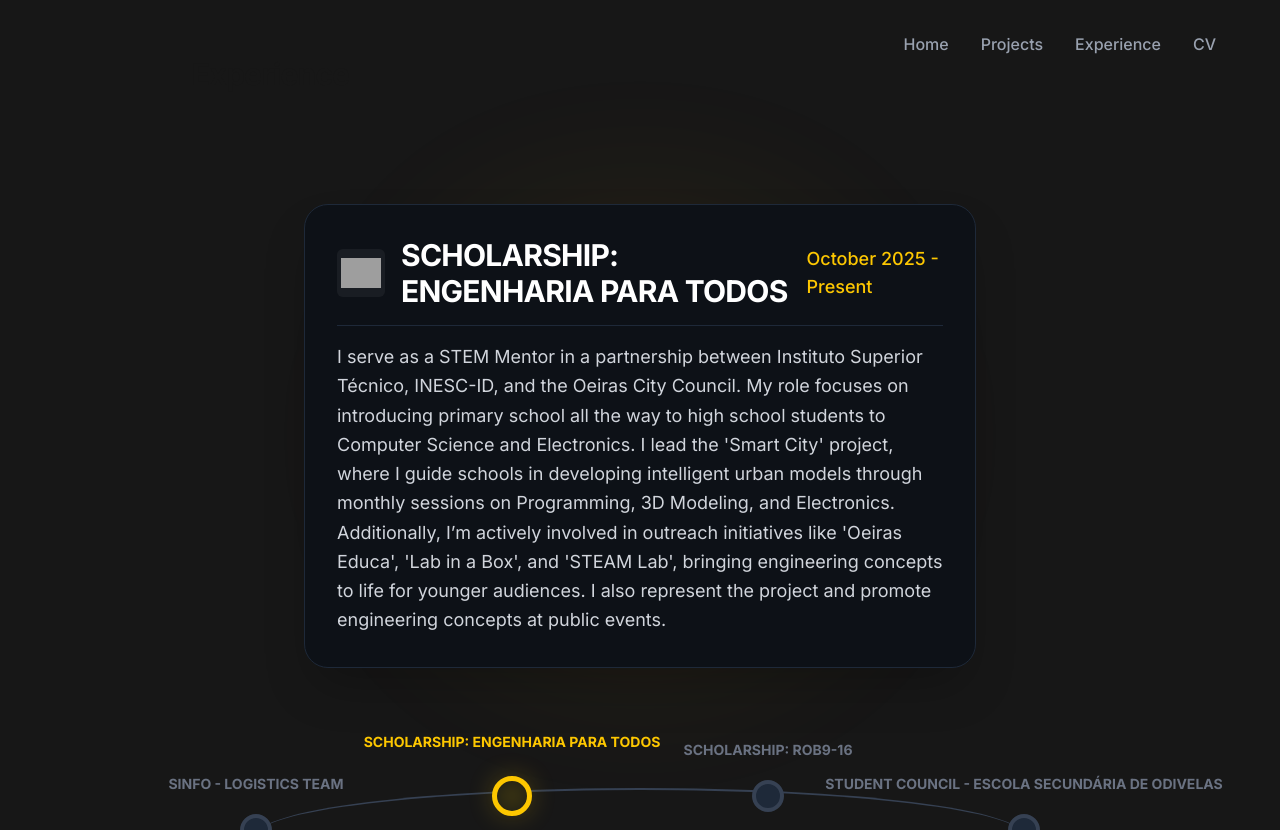
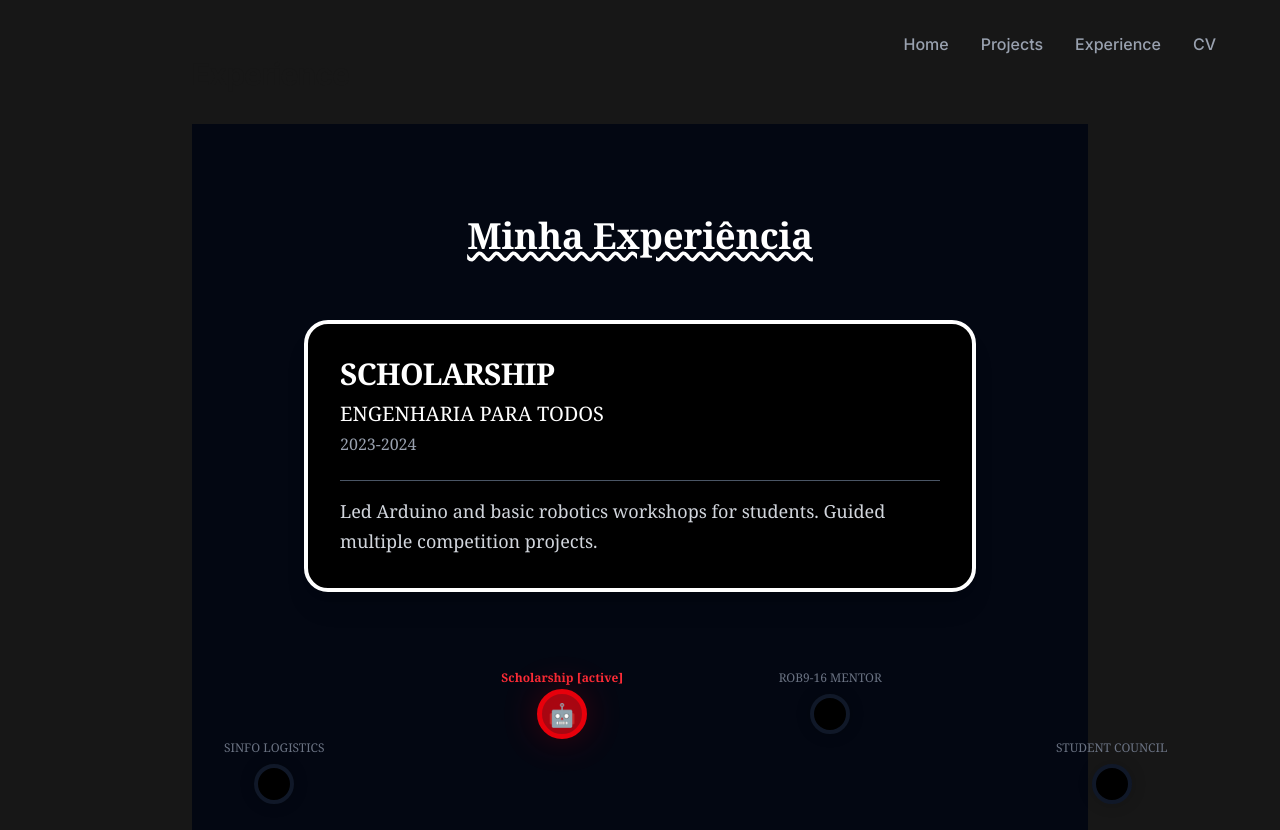
Before and after one commit to marques-jpg/marques-portfolio, a Next.js app: page /experience in a window 1280 px wide. Shown: the top 830 px of the page. Built offline with nearby package versions, Linux system fonts and the light colour scheme; grey boxes are pictures that could not be loaded.

Commit message:
atualização logos 2

```diff
--- a/components/Experience.tsx
+++ b/components/Experience.tsx
@@ -1,127 +1,135 @@
-"use client";
+"use client"; // Obrigatório para usar cliques e estado no Next.js (App Router)
 
 import { useState } from 'react';
 
+// Dados da tua experiência organizados num array para ser fácil de manter!
 const experiences = [
   {
     id: 1,
-    title: "SINFO - LOGISTICS TEAM",
-    logo: "/logos/sinfo.png", // Certifica-te que este ficheiro existe na pasta public/logos/
-    year: "May 2025 - Present",
-    description: "Biggest free tech conference in Portugal. Tasked with Logistics :Venue design, technical setup, and onsite coordination.",
+    title: "SINFO LOGISTICS",
+    nodeLabel: "SINFO LOGISTICS",
+    name: "Guilherme Marques",
+    year: "2023-2024",
+    description: "Managed logistics and volunteer teams for a large-scale university tech event.",
+    icon: "🤖" // Ícone do ponto ativo
   },
   {
     id: 2,
-    title: "SCHOLARSHIP: ENGENHARIA PARA TODOS",
-    logo: "/logos/ept.svg", // Usa o logo do IST ou outro à tua escolha
-    year: "October 2025 - Present",
-    description: "I serve as a STEM Mentor in a partnership between Instituto Superior Técnico, INESC-ID, and the Oeiras City Council. My role focuses on introducing primary school all the way to high school students to Computer Science and Electronics. I lead the 'Smart City' project, where I guide schools in developing intelligent urban models through monthly sessions on Programming, 3D Modeling, and Electronics. Additionally, I’m actively involved in outreach initiatives like 'Oeiras Educa', 'Lab in a Box', and 'STEAM Lab', bringing engineering concepts to life for younger audiences. I also represent the project and promote engineering concepts at public events.",
+    title: "SCHOLARSHIP",
+    nodeLabel: "Scholarship [active]",
+    name: "ENGENHARIA PARA TODOS",
+    year: "2023-2024",
+    description: "Led Arduino and basic robotics workshops for students. Guided multiple competition projects.",
+    icon: "🤖" // Ícone do ponto ativo
   },
   {
     id: 3,
-    title: "SCHOLARSHIP: ROB9-16",
-    logo: "/logos/rob916.svg",
-    year: "October 2025 - March 2026",
-    description: "During the 'Winter Camp' at Instituto Superior Técnico, I served as a Mentor for the Rob9-16 program. I had the rewarding challenge of teaching children (ages 6-12) the fundamentals of engineering. We built a Tic-Tac-Toe game from scratch using Arduino, where I taught C++ programming, logic design, and how to assemble circuits on a breadboard. It was a great opportunity to simplify complex technical concepts into engaging, hands-on learning experiences.",
+    title: "ROB9-16 MENTOR",
+    nodeLabel: "ROB9-16 MENTOR",
+    name: "Guilherme Marques",
+    year: "2022-2023",
+    description: "Mentored high school students in robotics. Focused on programming and mechanism design.",
+    icon: "🤖" // Ícone do ponto ativo
   },
   {
     id: 4,
-    title: "STUDENT COUNCIL - ESCOLA SECUNDÁRIA DE ODIVELAS",
-    logo: "/logos/adelaide.png", // Logo da escola ou do conselho
-    year: "February 2024 - September 2024",
-    description: "Organized and managed school events and represented student body in academic meetings.",
+    title: "STUDENT COUNCIL",
+    nodeLabel: "STUDENT COUNCIL",
+    name: "Guilherme Marques",
+    year: "2021-2022",
+    description: "Organized events and represented student body in academic meetings.",
+    icon: "🤖" // Ícone do ponto ativo
   }
 ];
 
-export default function Experience() {
+export default function ExperienceTimelinePage() {
+  // Estado para armazenar qual experiência está selecionada (começa com id 2, o "SCHOLARSHIP")
   const [selectedExperience, setSelectedExperience] = useState(experiences[1]);
 
   return (
-    <div className="flex flex-col items-center justify-center py-10 w-full">
-      <div className="relative isolate flex flex-col items-center justify-center py-10 w-full">
+    <div className="flex flex-col items-center justify-center p-8 bg-gray-950 text-white font-serif min-h-screen">
 
+      {/* 1. Título da Página com aparência rabiscada */}
+      <h1 className="text-4xl font-bold mb-16 underline decoration-wavy decoration-white">
+        Minha Experiência
+      </h1>
+
+      {/* 2. Área do Pop-up (Detalhes) - Posicionada acima da timeline */}
       {selectedExperience && (
-          <div key={selectedExperience.id} className="relative mb-10 w-full max-w-2xl">
-            {/* Glow centrado atrás da caixa */}
-            <div className="pointer-events-none absolute inset-0 flex items-center justify-center">
-              <div className="w-80 h-80 rounded-full bg-yellow-500/25 blur-[120px] animate-pulse" />
-            </div>
-
-            {/* Caixa de texto */}
-            <div className="relative z-10 p-6 md:p-8 w-full bg-[#0d1117] border border-gray-800 rounded-3xl shadow-2xl animate-in fade-in slide-in-from-bottom-4 duration-500">
-
-              {/* TOPO DA CAIXA: Adicionado o flex com o logo e o título */}
-              <div className="flex flex-col md:flex-row md:items-center gap-4 mb-4 border-b border-gray-800 pb-4">
-
-                {/* Flex container para alinhar o Logo + Título */}
-                <div className="flex items-center gap-4">
-                  <img
-                    src={selectedExperience.logo}
-                    alt={`${selectedExperience.title} logo`}
-                    className="w-12 h-12 object-contain rounded-md bg-white/5 p-1" // Fundo subtil caso o logo seja escuro
-                  />
-                  <h2 className="text-2xl md:text-3xl font-bold text-white tracking-tight">
+        <div
+          key={selectedExperience.id} // Chave para re-carregar animação ao mudar de seleção
+          className="mb-12 p-8 w-full max-w-2xl bg-black border-4 border-white rounded-3xl shadow-xl transform transition-all duration-300 scale-100 opacity-100"
+        >
+          {/* Título Principal (bold e grande como no rascunho) */}
+          <h2 className="text-3xl font-extrabold tracking-tight mb-2">
             {selectedExperience.title}
           </h2>
-                </div>
-
-                <span className="text-lg font-medium text-yellow-400 md:ml-auto">
+          {/* Subtítulo (Nome) */}
+          <h3 className="text-xl font-medium mb-1">
+            {selectedExperience.name}
+          </h3>
+          {/* Ano (como texto simples) */}
+          <span className="text-gray-400">
             {selectedExperience.year}
           </span>
-              </div>
 
-              <p className="text-base md:text-lg leading-relaxed text-gray-300">
+          {/* Descrição com linha divisória rústica */}
+          <div className="mt-6 border-t border-gray-600 pt-4">
+            <p className="text-lg leading-relaxed text-gray-300">
               {selectedExperience.description}
             </p>
           </div>
         </div>
       )}
 
-        {/* A Timeline em Arco */}
-        <div className="relative w-full max-w-3xl h-40 mt-8 mx-auto">
+      {/* 3. A Timeline em Arco (Estrutura principal) */}
+      <div className="relative w-full max-w-4xl h-48 flex items-center justify-center">
 
-          {/* A Linha em Arco (fundo) */}
-          <div className="absolute top-12 left-0 right-0 border-t-2 border-gray-700 rounded-[100%_100%_0_0] -z-10 h-24"></div>
+        {/* A Linha em Arco Rústica (fundo) */}
+        <div className="absolute inset-0 border-t-8 border-dashed border-white rounded-[100%_100%_0_0] h-24 mt-20 transform translate-y-12 shadow-inner -z-10"></div>
 
-          {/* Pontos de Interação */}
+        {/* Gerar os quatro pontos de interação fixos */}
         {experiences.map((exp, index) => {
-            const isSelected = exp.id === selectedExperience.id;
+          const isActive = exp.id === selectedExperience.id;
 
-            // Posição Horizontal
+          // Cálculo de posição para o arco (espaçamento igual em 100%)
           const xPos = `${(index / (experiences.length - 1)) * 100}%`;
 
-            // Posição Vertical
-            const isEdge = index === 0 || index === experiences.length - 1;
-            const yPos = isEdge ? '90px' : '56px';
+          // Cálculo de altura para o arco: os do meio sobem, os das pontas descem
+          // Posição vertical de referência: container h-48.
+          // O centro (index 1 e 2) fica mais alto (ex: top: 30px) e os cantos (index 0 e 3) ficam mais baixos (ex: top: 100px).
+          const yPos = index === 0 || index === experiences.length - 1 ? '100px' : '30px';
 
           return (
             <div
               key={exp.id}
               className="absolute group flex flex-col items-center cursor-pointer"
-                style={{ left: xPos, top: yPos, transform: 'translateX(-50%) translateY(-50%)' }}
-                onClick={() => setSelectedExperience(exp)}
+              style={{ left: xPos, top: yPos }} // Posicionamento absoluto no arco
+              onClick={() => setSelectedExperience(exp)} // Muda a seleção ao clicar
             >
-                {/* Rótulo de texto */}
-                <span className={`absolute -top-10 text-xs md:text-sm font-mono font-bold whitespace-nowrap transition-all duration-300
-                  ${isSelected ? 'text-yellow-400 -translate-y-2' : 'text-gray-500 group-hover:text-gray-300'}
+              {/* Rótulo de texto (visível em todos, mais apagado nos não ativos) */}
+              <span className={`mb-2 text-xs font-mono transition-colors duration-300 whitespace-nowrap
+                ${isActive ? 'text-red-500 font-bold' : 'text-gray-500 group-hover:text-gray-300'}
               `}>
-                  {exp.title}
+                {exp.nodeLabel}
               </span>
 
-                {/* O Ponto de Interação */}
+              {/* O Ponto de Interação (Bolha/Rabisco) */}
               <div
-                  className={`relative w-6 h-6 md:w-8 md:h-8 rounded-full border-4 transition-all duration-300 transform group-hover:scale-110
-                    ${isSelected ? 'border-yellow-400 bg-[#0d1117] scale-125' : 'border-gray-700 bg-gray-800'}
+                className={`relative w-10 h-10 rounded-full border-4 transition-all duration-300 transform group-hover:scale-110 flex items-center justify-center
+                  ${isActive ? 'border-red-600 bg-red-800 scale-125' : 'border-gray-900 bg-black hover:border-gray-500'}
+                  shadow-[0_0_15px_rgba(0,0,0,0.2)]
                 `}
               >
-                  {/* Ícone interior quando selecionado */}
-                  {isSelected && (
-                    <div className="absolute inset-0 flex items-center justify-center text-xs md:text-sm">
+                {/* Ícone (como o robô vermelho) quando selecionado */}
+                {isActive && (
+                  <div className="text-red-300 text-lg">
+                    {exp.icon}
                   </div>
                 )}
-                  {/* Efeito de brilho (glow) */}
-                  {isSelected && (
-                    <div className="absolute inset-0 bg-yellow-400 rounded-full blur-md opacity-40"></div>
+                {/* Efeito de brilho (glow) para o ponto ativo */}
+                {isActive && (
+                  <div className="absolute inset-0 bg-red-600 rounded-full blur-lg opacity-40 -z-10"></div>
                 )}
               </div>
             </div>
@@ -130,6 +138,5 @@ export default function Experience() {
       </div>
 
     </div>
-    </div>
   );
 }
```
Also changed, not shown: public/logos/sinfo.png. Lines whose indentation alone changed are shown as unchanged.
